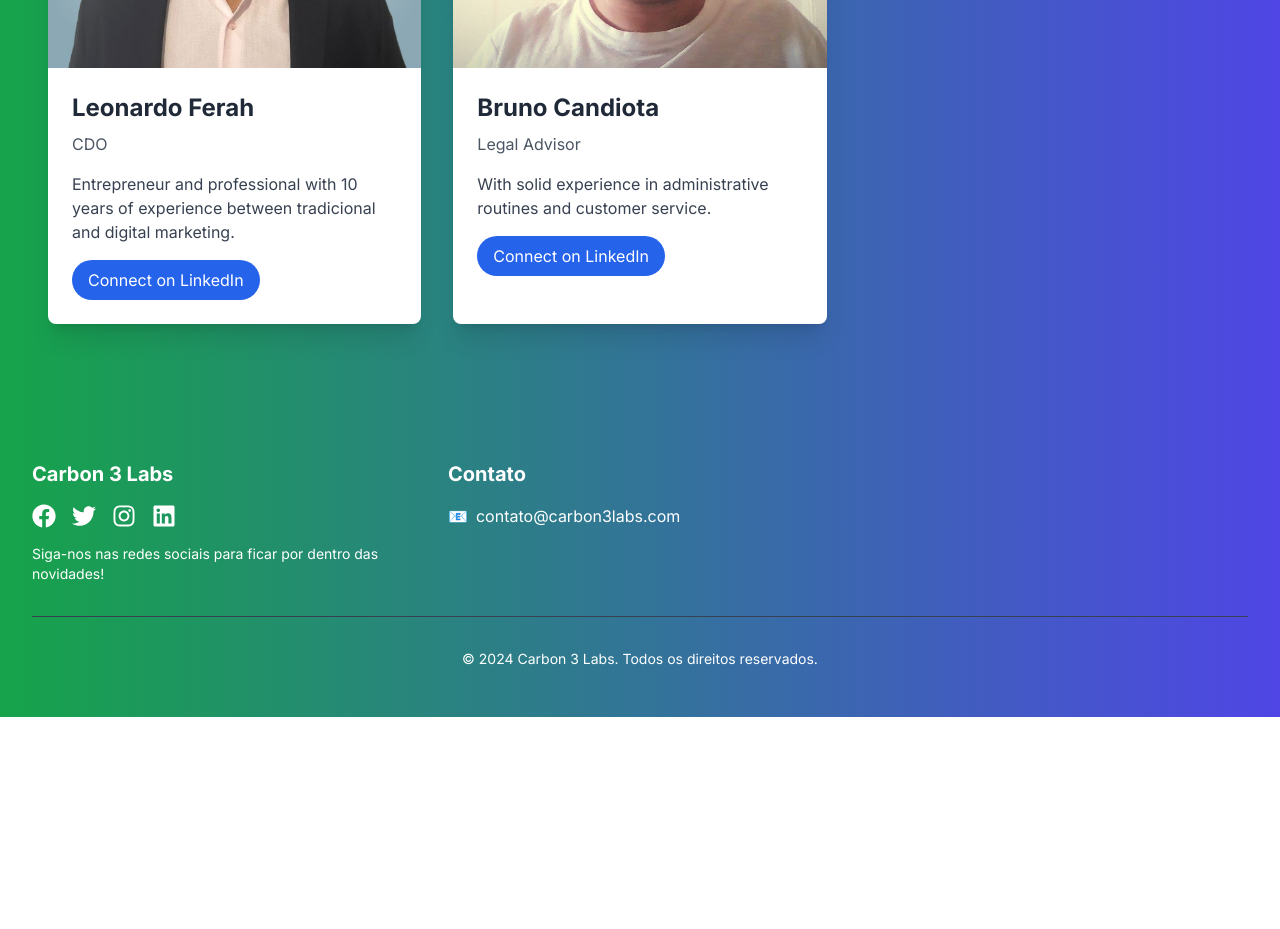
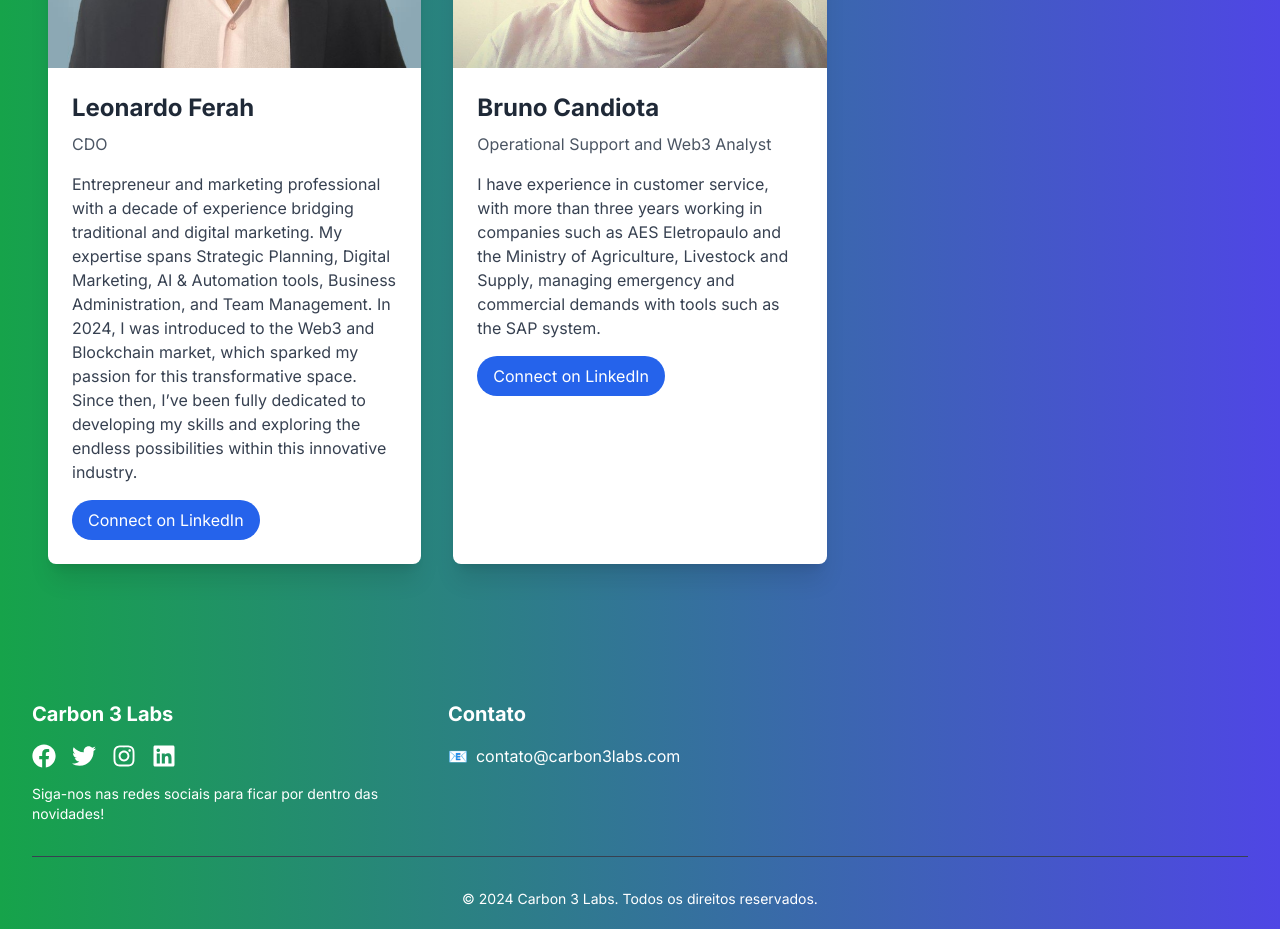
Before and after one commit to carbon-tree/landing-page, a Next.js app: page /team in a window 1280 px wide. Shown: the part 1000-1929 px from the top of the page. Before the commit the page ends 1717 px from the top, so only its background shows below. Built offline with nearby package versions, Linux system fonts and the light colour scheme.

Commit message:
feat: change name team

```diff
--- a/app/team/page.tsx
+++ b/app/team/page.tsx
@@ -62,14 +62,14 @@ const teamMembers = [
   {
     name: "Leonardo Ferah",
     role: "CDO",
-    description: "Entrepreneur and professional with 10 years of experience between tradicional and digital marketing.",
+    description: "Entrepreneur and marketing professional with a decade of experience bridging traditional and digital marketing. My expertise spans Strategic Planning, Digital Marketing, AI & Automation tools, Business Administration, and Team Management. In 2024, I was introduced to the Web3 and Blockchain market, which sparked my passion for this transformative space. Since then, I’ve been fully dedicated to developing my skills and exploring the endless possibilities within this innovative industry.",
     image: "/team/leonardo.jpg",
     linkedin: "https://www.linkedin.com/in/leonardoferah/",
   },
   {
     name: "Bruno Candiota",
-    role: "Legal Advisor",
-    description: "With solid experience in administrative routines and customer service.",
+    role: "Operational Support and Web3 Analyst",
+    description: "I have experience in customer service, with more than three years working in companies such as AES Eletropaulo and the Ministry of Agriculture, Livestock and Supply, managing emergency and commercial demands with tools such as the SAP system.",
     image: "/team/bruno.jpg",
     linkedin: "https://www.linkedin.com/in/bruno-candiota-b91a4bb8/",
   },
```
